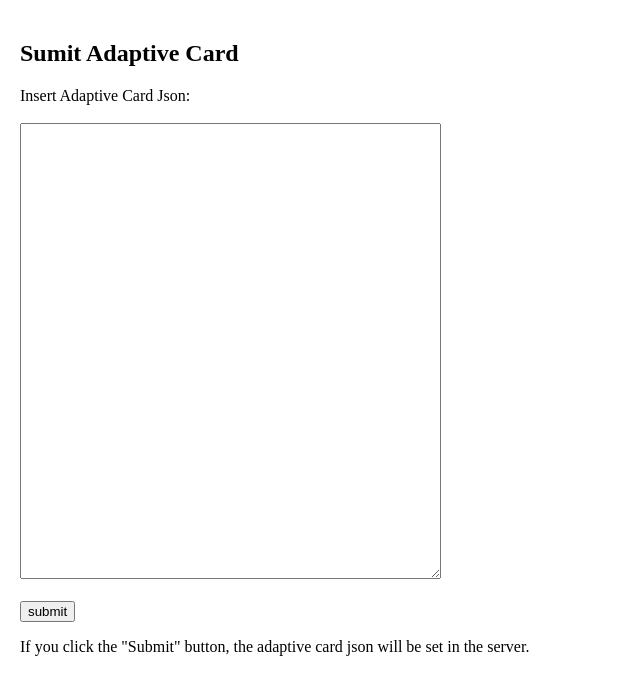
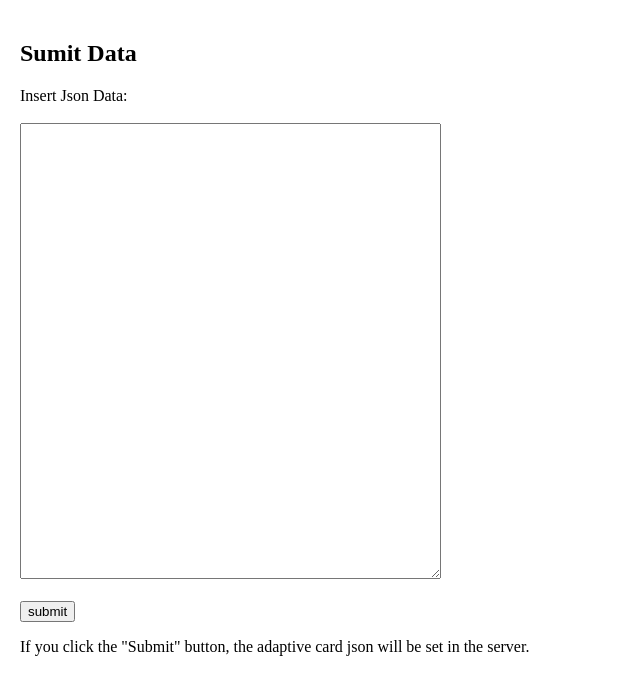
Before and after one commit to madhavagrawal17/FakeAppDefinitionServer, a website: page index.html in a window 1280 px wide. Shown: the whole page, without its empty margins (0-640 px from the left). Drawn offline with Linux system fonts and the light colour scheme.

Commit message:
fixed html file

```diff
--- a/index.html
+++ b/index.html
@@ -10,10 +10,10 @@
     </head>
 <body style="margin:10px;padding:10px">
 
-<h2>Sumit Adaptive Card</h2>
+<h2>Sumit Data</h2>
 
 <form method="POST" action="/submit">
-  <label for="fname">Insert Adaptive Card Json:</label><br>
+  <label for="fname">Insert Json Data:</label><br>
   <br>
  <textarea id="w3review" name="data" rows="30" cols="50">
   </textarea><br>
```
